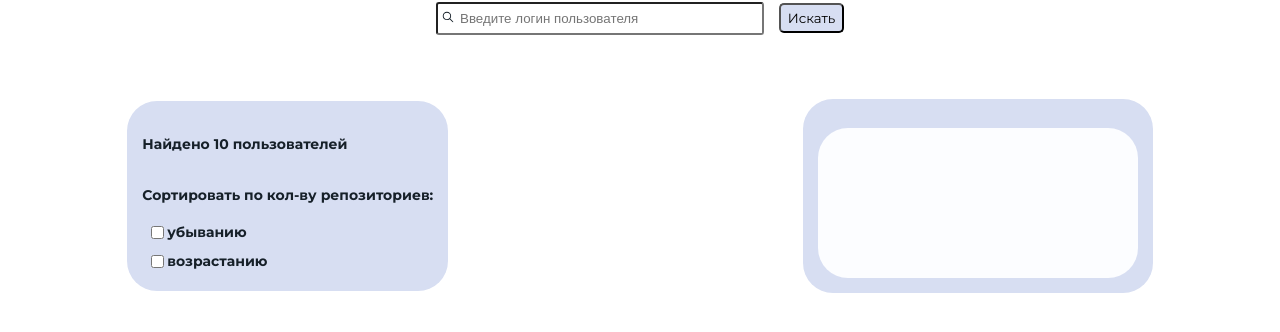
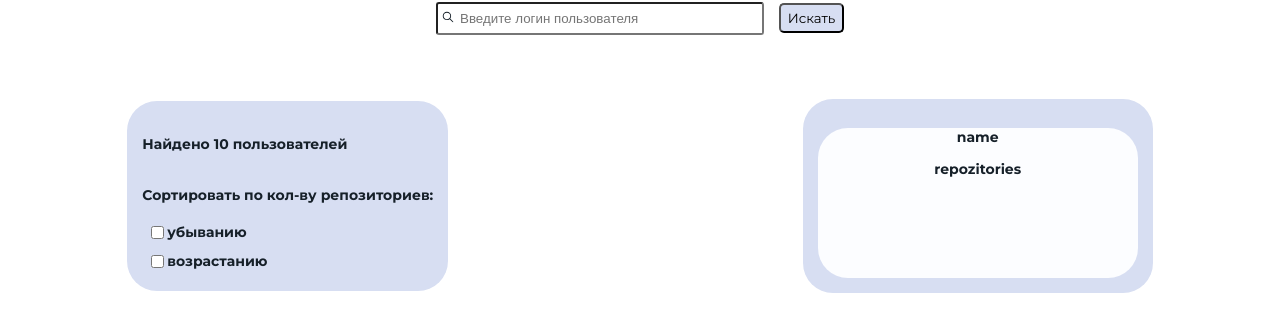
Before and after one commit to olesya-shinka/search, a React (Create React App) app: page / in a window 1280 px wide. Shown: the part 182-514 px from the top of the page. Built offline with nearby package versions, Linux system fonts and the light colour scheme.

Commit message:
находится юзер, выводятся данные в консоль

```diff
--- a/src/api/getUsers.jsx
+++ b/src/api/getUsers.jsx
@@ -2,7 +2,7 @@ export async function getUsers(names) {
   let users = [];
 
   for (let name of names) {
-    let user = fetch(`https://api.github.com/search/users?q=${name}`).then(
+    let user = fetch(`https://api.github.com/search/users?${name}`).then(
       (successResponse) => {
         if (successResponse.status !== 200) {
           return null;
--- a/src/components/inputSearch/index.jsx
+++ b/src/components/inputSearch/index.jsx
@@ -1,7 +1,22 @@
 import { IoIosSearch } from "react-icons/io";
 import "./style.css";
+import UsersList from "../usersList";
+import { useState } from "react";
 
-export function InputSearch() {
+export function Search() {
+  const [data, setData] = useState({});
+  const [name, setName] = useState("");
+  const handlerSeekerUser = (e) => {
+    setName(e.target.value);
+  };
+  const handlerSearch = async (e) => {
+    e.preventDefault();
+    const profileUser = await fetch(
+      `https://api.github.com/search/users?q=${name}`
+    );
+    const profileUserJson = await profileUser.json();
+    console.log(profileUserJson);
+  };
   return (
     <div className="input-content">
       <div>
@@ -12,9 +27,16 @@ export function InputSearch() {
         className="input"
         type="text"
         placeholder="Введите логин пользователя"
+        value={name}
+        onChange={handlerSeekerUser}
       />
-      <button className="input-btn">Искать</button>
+      <button type="submit" onClick={handlerSearch} className="input-btn">
+        Искать
+      </button>
+      <div>
+        <UsersList />
+      </div>
     </div>
   );
 }
-export default InputSearch;
+export default Search;
--- a/src/components/usersList/index.jsx
+++ b/src/components/usersList/index.jsx
@@ -8,7 +8,8 @@ export function UsersList() {
       <div className="content-users">
         <ul className="content-users-list">
           <li className="content-users-item">
-            <p></p>
+            <p>name</p>
+            <p>repozitories</p>
           </li>
         </ul>
       </div>
--- a/src/components/usersList/style.css
+++ b/src/components/usersList/style.css
@@ -9,8 +9,7 @@
 .content-users {
     display: flex;
     flex-direction: column;
-    width: 350px;
-
+    min-width: 350px;
 }
 
 ul {
--- a/src/pages/MainPage.jsx
+++ b/src/pages/MainPage.jsx
@@ -1,12 +1,10 @@
 /* eslint-disable no-unreachable */
-import InputSearch from "../components/inputSearch";
-import UsersList from "../components/usersList";
+import Search from "../components/inputSearch";
 
 function MainPage() {
   return (
     <>
-      <InputSearch />
-      <UsersList />
+      <Search />
     </>
   );
 }
```
